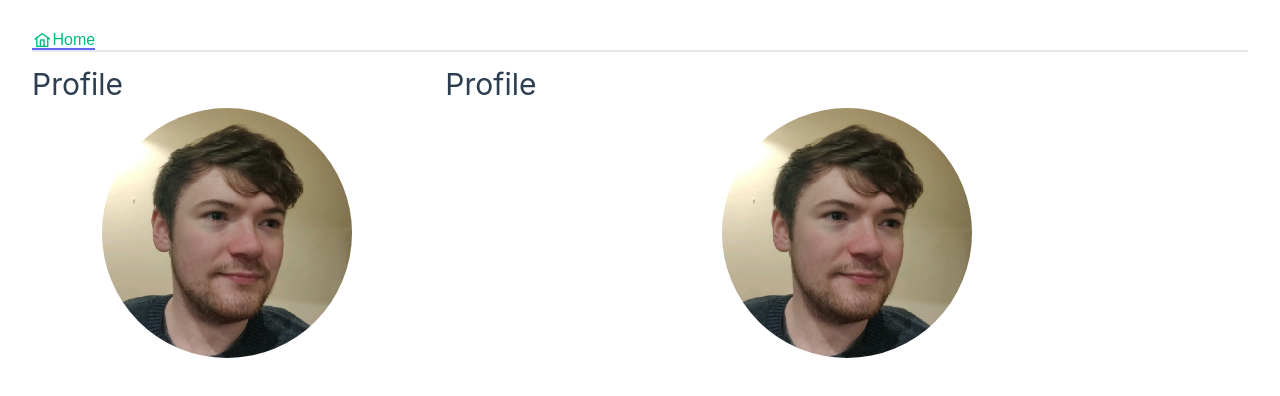
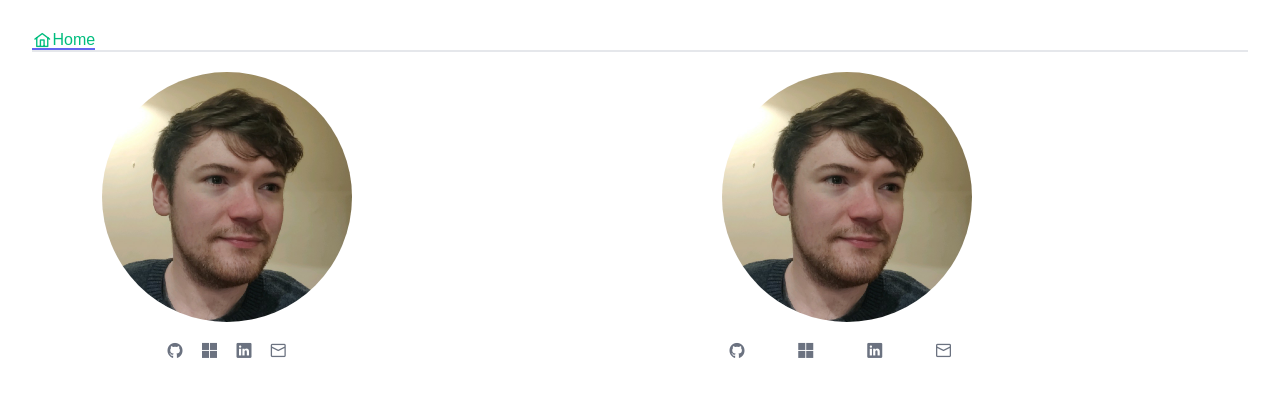
Before and after one commit to ThatGuyKalvin/ThatGuyKalvin.github.io, a Vue app in the folder app/: page /profile in a window 1280 px wide. Shown: the top 396 px of the page. Built offline with nearby package versions, Linux system fonts and the light colour scheme; a web font is replaced by a local one.

Commit message:
Add socials

```diff
--- a/app/src/views/ProfileView.vue
+++ b/app/src/views/ProfileView.vue
@@ -1,22 +1,54 @@
 <script setup lang="ts">
-import Image from 'primevue/image';
+import Image from 'primevue/image'
+import Avatar from 'primevue/avatar'
 </script>
 
 <template>
   <div class="profile">
-    <h1>Profile</h1>
     <div class="circular-image" >
         <Image src="./images/headshot.jpg" alt="Headshot" width="250" />
+    </div>
+    <div class="socials">
+      <v-row justify="center">
+        <v-col cols="4" xs="1" md="1">
+          <v-btn class="social-btn" href="https://github.com/ThatGuyKalvin" target="_blank" size="x-small" icon="pi pi-github" variant="flat"></v-btn>
+        </v-col>
+        <v-col cols="4" xs="1" md="1">
+          <v-btn class="social-btn" href="https://learn.microsoft.com/en-gb/users/kalvinjohnston/transcript/vyqrgi0xqkme9jl" target="_blank" size="x-small" icon="pi pi-microsoft" variant="flat"></v-btn>
+        </v-col>
+        <v-col cols="4" xs="1" md="1">
+          <v-btn class="social-btn" href="https://linkedin.com/in/kalvin-johnston/" target="_blank" size="x-small" icon="pi pi-linkedin" variant="flat"></v-btn>
+        </v-col>
+        <v-col cols="4" xs="1" md="1">
+          <v-btn class="social-btn"  href="mailto:kalvin4467@hotmail.co.uk" target="_blank" size="x-small" icon="pi pi-envelope" variant="flat"></v-btn>
+        </v-col>
+      </v-row>
     </div>
   </div>
 </template>
 
 <style scoped>
+.profile {
+  padding-top: 12px;
+}
+.socials {
+  padding-top: 12px;
+}
+
+.social-btn {
+  color: var(--text-color-secondary)
+}
+
+.icons {
+  color: var(--text-color);
+  background: none;
+}
+
 .circular-image {
-  width: 250px; /* Set the desired width */
-  height: 250px; /* Set the desired height */
-  border-radius: 50%; /* Creates a circular shape */
-  overflow: hidden; /* Ensures the image stays within the circle */
-  margin: 0 auto; /* Center the circle */
+  width: 250px;
+  height: 250px;
+  border-radius: 50%;
+  overflow: hidden;
+  margin: 0 auto;
 }
 </style>
```
